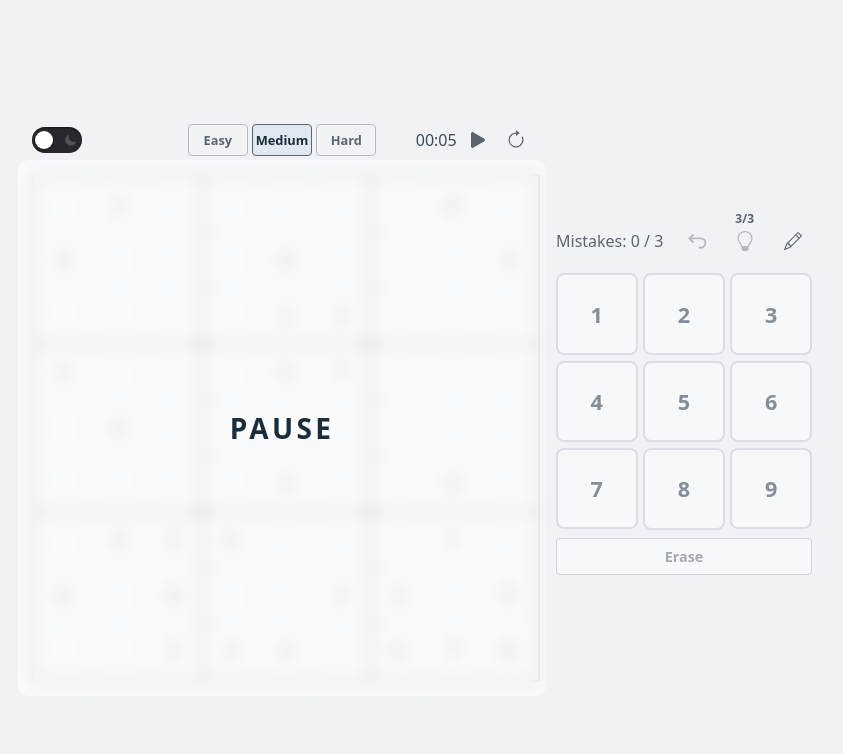
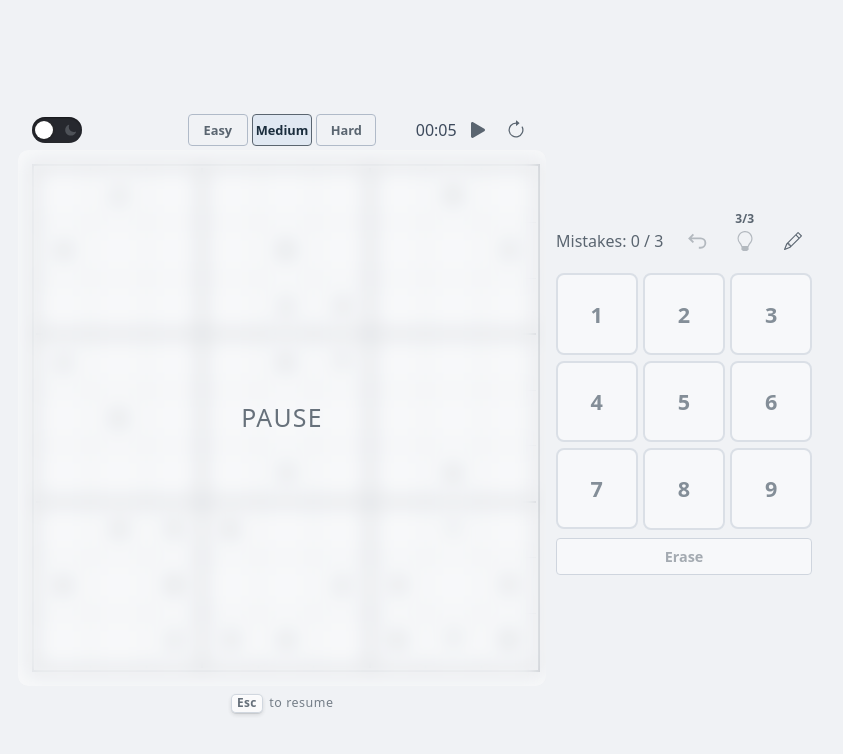
Before and after one commit to Falren/sudoku, a React (Vite) app: page / in a window 1280 px wide. Both pictures are taken after a click on the button 696 px from the left and 140 px from the top of the page. Shown: the top 754 px of the page, without its empty margins (218-1061 px from the left). Built offline with nearby package versions, Linux system fonts and the light colour scheme.

Commit message:
feat: add escape hot key to resume the game

```diff
--- a/src/App.css
+++ b/src/App.css
@@ -30,7 +30,7 @@
   max-width: min(100%, 68rem);
 }
 
-/* Square board: width sets grid size; keep it modest so the on-screen numpad fits below */
+
 .game-board-stack {
   display: flex;
   flex-direction: column;
@@ -87,9 +87,47 @@
 
 .board-shell {
   position: relative;
-  width: fit-content;
+  display: flex;
+  flex-direction: column;
+  align-items: stretch;
+  gap: 1.5rem;
+  width: 100%;
   max-width: 100%;
+  min-width: 0;
+  margin-bottom: 1.25rem;
   overflow: visible;
+}
+
+.board-area-with-overlay {
+  position: relative;
+  width: 100%;
+  min-width: 0;
+}
+
+.board-pause-hint-below {
+  display: none;
+  margin: 0;
+  text-align: center;
+  font-size: 0.78rem;
+  font-weight: 500;
+  letter-spacing: 0.04em;
+  color: var(--color-text-muted);
+  opacity: 0.82;
+  pointer-events: none;
+}
+
+@media (min-width: 768px) {
+  .board-pause-hint-below {
+    display: block;
+    position: absolute;
+    left: 0;
+    right: 0;
+    top: calc(100% + 1.35rem);
+    z-index: 3;
+    width: 100%;
+    box-sizing: border-box;
+    margin: 0;
+  }
 }
 
 .board-pause-overlay {
@@ -99,19 +137,56 @@
   display: flex;
   align-items: center;
   justify-content: center;
+  box-sizing: border-box;
+  padding: 0.5rem 0.75rem;
   border-radius: 10px;
   background: var(--color-pause-overlay);
-  backdrop-filter: blur(8px);
-  -webkit-backdrop-filter: blur(8px);
+  backdrop-filter: blur(10px);
+  -webkit-backdrop-filter: blur(10px);
 }
 
 .board-pause-caption {
-  font-size: 1.75rem;
-  font-weight: 600;
-  letter-spacing: 0.12em;
+  margin: 0;
+  max-width: 100%;
+  text-align: center;
+  font-size: clamp(0.8rem, 3.5vmin, 1.55rem);
+  font-weight: 500;
+  letter-spacing: 0.05em;
+  line-height: 1.35;
   text-transform: uppercase;
   color: var(--color-pause-caption);
-  text-shadow: 0 1px 10px var(--color-pause-caption-shadow);
+  text-shadow: 0 1px 6px var(--color-pause-caption-shadow);
+}
+
+.board-pause-kbd {
+  display: inline-flex;
+  align-items: center;
+  justify-content: center;
+  margin: 0 0.12em;
+  padding: 0.2em 0.55em 0.28em;
+  vertical-align: middle;
+  font-family: inherit;
+  font-size: 0.68em;
+  font-weight: 600;
+  line-height: 1;
+  letter-spacing: 0.04em;
+  text-transform: none;
+  color: var(--color-pause-kbd-text);
+  text-shadow: none;
+  background: var(--color-pause-kbd-bg);
+  border: 1px solid var(--color-pause-kbd-border);
+  border-radius: 6px;
+  box-shadow:
+    0 1px 0 var(--color-pause-kbd-inset) inset,
+    0 1px 0 var(--color-pause-kbd-shadow),
+    0 2px 4px rgba(0, 0, 0, 0.14);
+}
+
+.board-pause-kbd--hint {
+  margin: 0 0.2em 0 0;
+  padding: 0.2em 0.45em 0.26em;
+  font-size: 0.95em;
+  border-radius: 5px;
 }
 
 .redo-button {
--- a/src/App.tsx
+++ b/src/App.tsx
@@ -58,6 +58,7 @@ function App() {
           <BoardPanel
             board={boardProps}
             showPauseOverlay={game.timerStopped && !game.gameOver && !game.gameWon}
+            unpauseIfPaused={game.unpauseIfPaused}
           />
         </div>
         <aside className="game-controls">
--- a/src/components/BoardPanel.tsx
+++ b/src/components/BoardPanel.tsx
@@ -1,18 +1,46 @@
+import { useLayoutEffect } from 'react'
+
+import { UNPAUSE_KEY } from '@/constants'
+
 import { Board, type BoardProps } from './Board.tsx'
 
 type BoardPanelProps = {
   board: BoardProps
   showPauseOverlay: boolean
+  unpauseIfPaused: () => boolean
 }
 
-export function BoardPanel({ board, showPauseOverlay }: BoardPanelProps) {
+const PAUSE_ESCAPE_OPTIONS = { capture: true } as const
+
+export function BoardPanel({ board, showPauseOverlay, unpauseIfPaused }: BoardPanelProps) {
+  useLayoutEffect(() => {
+    if (!showPauseOverlay) return
+    const onKeyDown = (event: KeyboardEvent) => {
+      const isEscape = event.key === UNPAUSE_KEY || event.code === UNPAUSE_KEY
+      if (!isEscape) return
+      if (unpauseIfPaused()) {
+        event.preventDefault()
+        event.stopPropagation()
+      }
+    }
+    document.addEventListener('keydown', onKeyDown, PAUSE_ESCAPE_OPTIONS)
+    return () => document.removeEventListener('keydown', onKeyDown, PAUSE_ESCAPE_OPTIONS)
+  }, [showPauseOverlay, unpauseIfPaused])
+
   return (
     <div className="board-shell">
-      <Board {...board} />
+      <div className="board-area-with-overlay">
+        <Board {...board} />
+        {showPauseOverlay && (
+          <div className="board-pause-overlay" role="status" aria-live="polite">
+            <span className="board-pause-caption">Pause</span>
+          </div>
+        )}
+      </div>
       {showPauseOverlay && (
-        <div className="board-pause-overlay" role="status" aria-live="polite">
-          <span className="board-pause-caption">Pause</span>
-        </div>
+        <p className="board-pause-hint-below" aria-hidden="true">
+          <kbd className="board-pause-kbd board-pause-kbd--hint">Esc</kbd> to resume
+        </p>
       )}
     </div>
   )
--- a/src/constants/index.ts
+++ b/src/constants/index.ts
@@ -6,3 +6,4 @@ export const MAX_MISTAKES = 3
 export const MAX_HINTS = 3
 export const ERASE_KEY = 'Backspace'
 export const NOTES_TOGGLE_KEY = 'n'
+export const UNPAUSE_KEY = 'Escape'
--- a/src/hooks/useSudokuGame.ts
+++ b/src/hooks/useSudokuGame.ts
@@ -1,4 +1,4 @@
-import { useState, useMemo, useRef, useEffect } from 'react'
+import { useState, useMemo, useRef, useEffect, useCallback } from 'react'
 import type { Puzzle, CellPosition, UserInput, UserInputsMap, CellNotesMap } from '@/types'
 import {
   cellKey,
@@ -94,6 +94,17 @@ export function useSudokuGame(puzzle: Puzzle) {
     if (gameOver || gameWon) return
     setTimerStopped((previous) => !previous)
   }
+
+  const unpauseIfPaused = useCallback((): boolean => {
+    if (gameOver || gameWon) return false
+    let resumed = false
+    setTimerStopped((wasStopped) => {
+      if (!wasStopped) return wasStopped
+      resumed = true
+      return false
+    })
+    return resumed
+  }, [gameOver, gameWon])
 
   const selectCell = (pos: CellPosition) => setSelectedCell(pos)
 
@@ -398,6 +409,7 @@ export function useSudokuGame(puzzle: Puzzle) {
     elapsedSeconds,
     timerStopped,
     toggleTimer,
+    unpauseIfPaused,
     gameOver,
     gameWon,
     selectedCell,
--- a/src/hooks/useSudokuKeyboard.ts
+++ b/src/hooks/useSudokuKeyboard.ts
@@ -12,13 +12,14 @@ interface SudokuHandlers {
   toggleNotesMode: () => void
 }
 
-export function useSudokuKeyboard(handlersRef: React.RefObject<SudokuHandlers>) {
+export function useSudokuKeyboard(handlersRef: React.RefObject<SudokuHandlers | null>) {
   useEffect(() => {
     function handleErase(handlers: SudokuHandlers) {
       if (!handlers.isEraseDisabled()) handlers.eraseValue()
     }
     const onKeyDown = (e: KeyboardEvent) => {
       const handlers = handlersRef.current
+      if (!handlers) return
 
       if ((e.metaKey || e.ctrlKey) && e.key.toLowerCase() === 'z') {
         e.preventDefault()
--- a/src/theme.css
+++ b/src/theme.css
@@ -47,9 +47,14 @@
   --color-endgame-win-border: rgba(120, 200, 140, 0.45);
 
   --color-overlay-scrim: rgba(0, 0, 0, 0.7);
-  --color-pause-overlay: rgba(0, 0, 0, 0.22);
-  --color-pause-caption: rgba(255, 255, 255, 0.95);
-  --color-pause-caption-shadow: rgba(0, 0, 0, 0.65);
+  --color-pause-overlay: rgba(0, 0, 0, 0.16);
+  --color-pause-caption: rgba(255, 255, 255, 0.68);
+  --color-pause-caption-shadow: rgba(0, 0, 0, 0.35);
+  --color-pause-kbd-bg: rgba(38, 38, 38, 0.88);
+  --color-pause-kbd-border: rgba(255, 255, 255, 0.12);
+  --color-pause-kbd-text: rgba(255, 255, 255, 0.78);
+  --color-pause-kbd-shadow: rgba(0, 0, 0, 0.38);
+  --color-pause-kbd-inset: rgba(255, 255, 255, 0.06);
 
   --color-mistake-feedback: #e57373;
   --color-toolbar-mistakes: #888;
@@ -117,9 +122,14 @@
   --color-endgame-win-border: rgba(60, 140, 90, 0.45);
 
   --color-overlay-scrim: rgba(30, 40, 55, 0.45);
-  --color-pause-overlay: rgba(255, 255, 255, 0.65);
-  --color-pause-caption: #1a2d3d;
-  --color-pause-caption-shadow: rgba(255, 255, 255, 0.5);
+  --color-pause-overlay: rgba(255, 255, 255, 0.48);
+  --color-pause-caption: rgba(90, 101, 112, 0.92);
+  --color-pause-caption-shadow: rgba(255, 255, 255, 0.35);
+  --color-pause-kbd-bg: rgba(255, 255, 255, 0.82);
+  --color-pause-kbd-border: rgba(176, 186, 200, 0.65);
+  --color-pause-kbd-text: rgba(45, 58, 72, 0.88);
+  --color-pause-kbd-shadow: rgba(30, 40, 55, 0.12);
+  --color-pause-kbd-inset: rgba(255, 255, 255, 0.65);
 
   --color-mistake-feedback: #c62828;
   --color-toolbar-mistakes: #5a6570;
@@ -153,6 +163,7 @@ body,
 .endgame-overlay,
 .board-pause-overlay,
 .board-pause-caption,
+.board-pause-kbd,
 .endgame-sub,
 .hint-square-svg {
   transition-property: background-color, color, border-color, box-shadow, text-shadow, fill, stroke;
@@ -178,6 +189,7 @@ body,
   .endgame-overlay,
   .board-pause-overlay,
   .board-pause-caption,
+  .board-pause-kbd,
   .endgame-sub,
   .hint-square-svg {
     transition-duration: 0.01ms;
```
